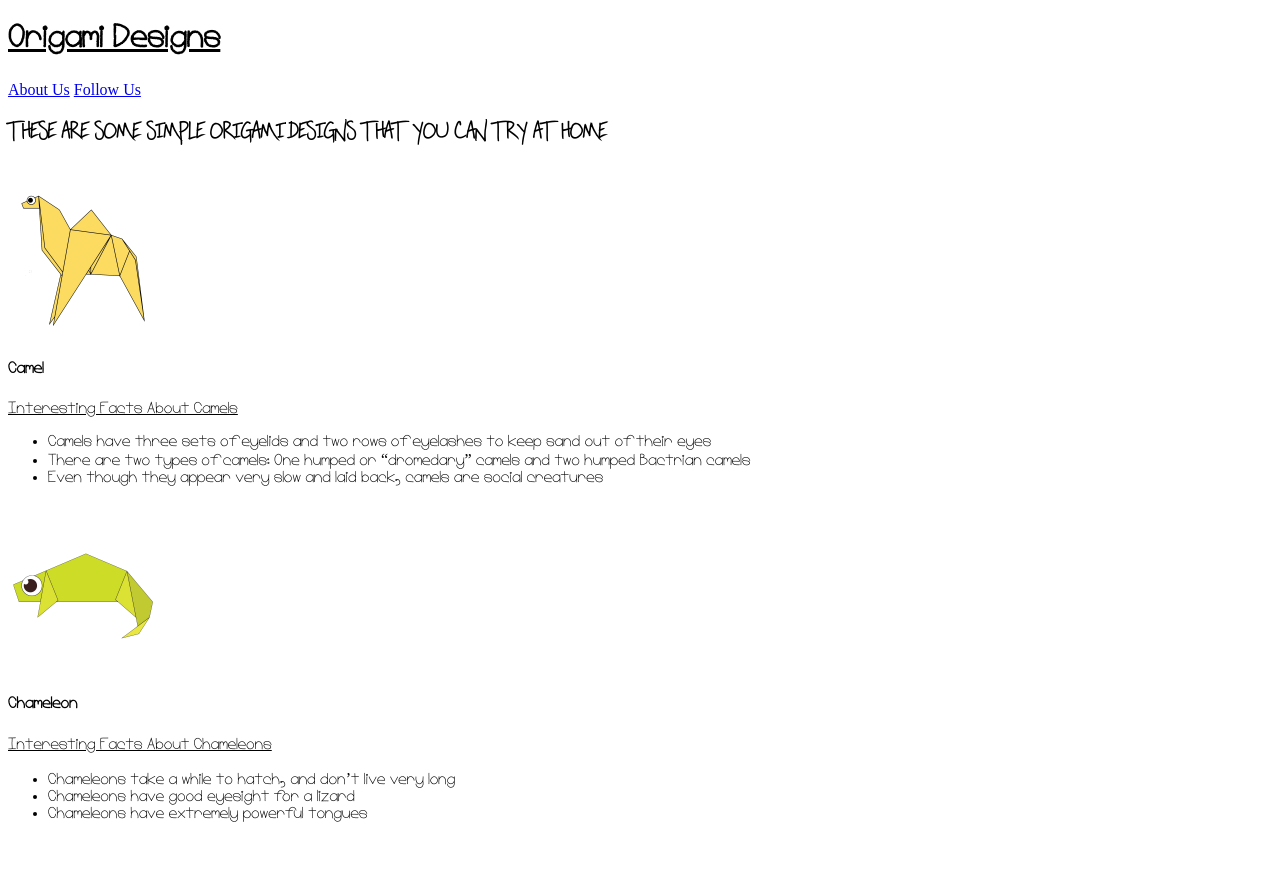
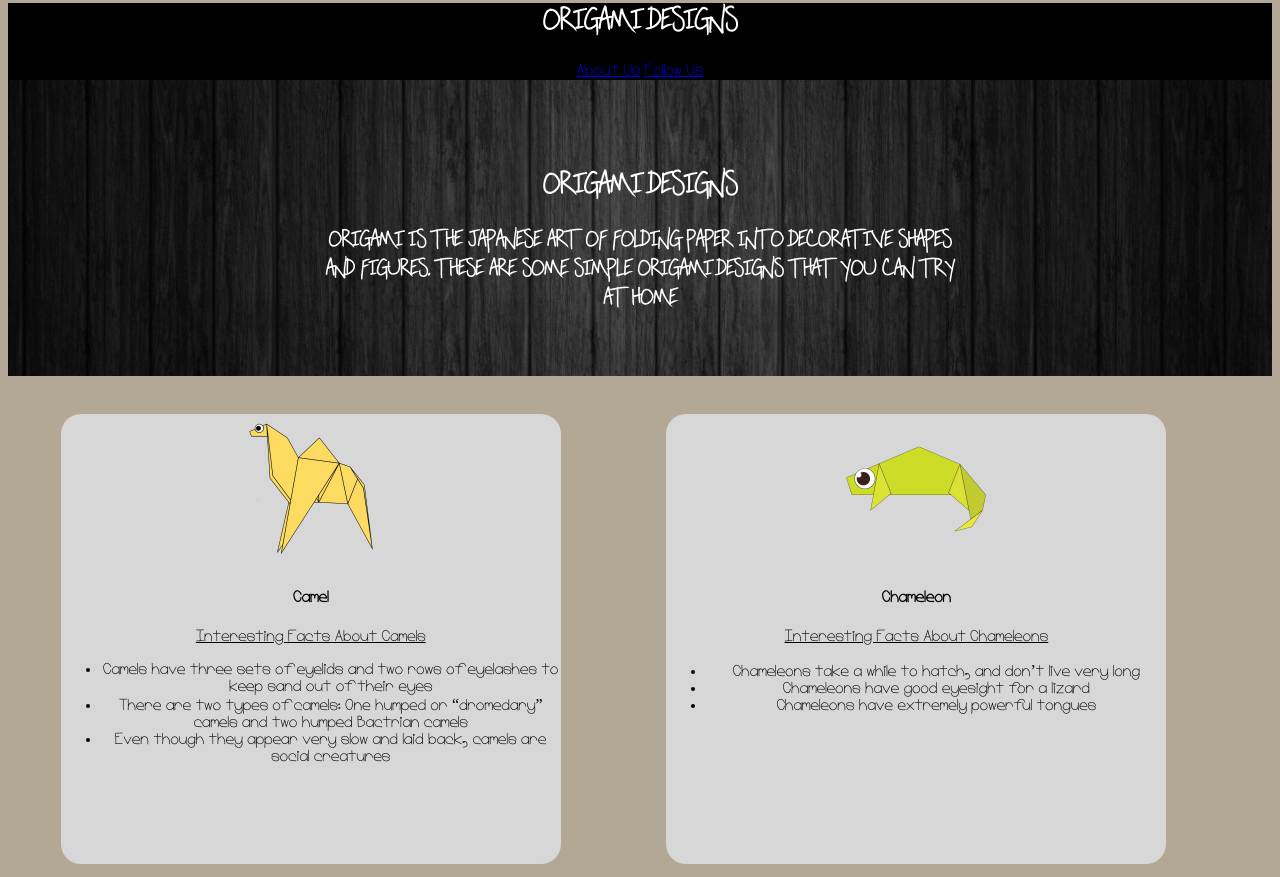
Before and after one commit to ts6ki/Project-50, a plain HTML site: page index.html in a window 1280 px wide. Shown: the top 877 px of the page. Drawn offline with Linux system fonts and the light colour scheme.

Commit message:
Add files via upload

```diff
--- a/index.html
+++ b/index.html
@@ -10,22 +10,35 @@
 
     <body>
 
-        <header>
-            <h1> <u>Origami Designs</u> </h1>
+        <div class = "header">
+            <div class = "headingLine">
+                <h1 style="color:white" >Origami Designs</h1>
+            </div>
+            <div class = "menu">
                 <a href="about.html">About Us</a>
                 <a href="followus.html">Follow Us</a>
-        </header>
+            </div>
 
-        <subheader>
-            <h2>These are some simple origami designs that you can try at home</h2>
-        </subheader>
+        </div>
+
+        <div class = "bodyImage">
+            <img src="background.jpeg" height="100%" width="100%">
+
+            <div class = "subheader">
+                <h1 style="color:white">Origami Designs</h1>
+                <h2 style="color:white">Origami is the Japanese art of folding paper into decorative shapes and figures. These are some simple origami designs that you can try at home</h2>
+            </div>
+
+        </div>
 
 
         <br>
 
-        <designs>
+        <div class = "designs">
 
-            <camel>
+            <center>
+            <div class = "item">
+                <p>
                     <a href="http://origami.me/camel/" target=”_blank”> <img src="camel.png" width=150 height=150 /></a>
                     <p> <h4>Camel</h4> </p>
                     <p> <u>Interesting Facts About Camels</u> </p>
@@ -34,12 +47,15 @@
                         <li>There are two types of camels: One humped or “dromedary” camels and two humped Bactrian camels</li>
                         <li>Even though they appear very slow and laid back, camels are social creatures</li>
                     </ul>
-            </camel>
+                </p>
+            </div>
+        </center>
 
 
             <br>
-
-            <chameleon>
+        <center>
+            <div class = "item">
+                <p>
                     <a href="http://origami.me/chameleon/" target=”_blank”> <img src="chameleon.png" width=150 height=150 /></a>
                     <p> <h4>Chameleon</h4> </p>
                     <p> <u>Interesting Facts About Chameleons</u> </p>
@@ -48,11 +64,15 @@
                         <li>Chameleons have good eyesight for a lizard</li>
                         <li>Chameleons have extremely powerful tongues</li>
                     </ul>
-            </chameleon>
+                </p>
+            </div>
+        </center>
 
             <br>
 
-            <cicada>
+        <center>
+            <div class = "item">
+                <p>
                     <a href="http://origami.me/cicada/" target=”_blank”> <img src="cicada.png" width=150 height=150 /></a>
                     <p> <h4>Cicada</h4> </p>
                     <p> <u>Interesting Facts About Cicadas</u> </p>
@@ -61,10 +81,15 @@
                         <li>All cicada species in North America came from a common ancestor</li>
                         <li>Their wings are transparent and can seem rainbow-hued when held up to a light source</li>
                     </ul>
-            </cicada>
+                </p>
+            </div>
+        </center>
 
             <br>
-            <panda>
+
+        <center>
+            <div class = "item">
+                <p>
                     <a href="http://origami.me/panda/" target=”_blank”> <img src="panda.png" width=150 height=150 /></a>
                     <p> <h4>Panda</h4> </p>
                     <p> <u>Interesting Facts About Pandas</u> </p>
@@ -73,11 +98,14 @@
                         <li>Giant pandas are good at climbing trees and can also swim</li>
                         <li>An adult can eat 12–38 kilos of bamboo per day</li>
                     </ul>
-            </panda>
+                </p>
+            </div>
+        </center>
 
             <br>
-
-            <pigeon>
+        <center>
+            <div class = "item">
+                <p>
                     <a href="http://origami.me/pigeon/" target=”_blank”> <img src="pigeon.png" width=150 height=150 /></a>
                     <p> <h4>Pigeon</h4> </p>
                     <p> <u>Interesting Facts About Pigeons</u> </p>
@@ -86,11 +114,15 @@
                         <li>Pigeons mate for life, and tend to raise two chicks at the same time</li>
                         <li>Pigeons are incredibly complex and intelligent animals. They are one of only a small number of species to pass the ‘mirror test’ – a test of self recognition. They can also recognise each letter of the human alphabet, differentiate between photographs, and even distinguish different humans within a photograph.</li>
                     </ul>
-            </pigeon>
+                </p>
+            </div>
+        </center>
 
             <br>
 
-            <teddy>
+        <center>
+            <div class = "item">
+                <p>
                     <a href="http://origami.me/teddy/" target=”_blank”> <img src="teddy.png" width=150 height=150 /></a>
                     <p> <h4>Teddy Bear</h4> </p>
                     <p> <u>Interesting Facts About Teddy Bears</u> </p>
@@ -99,9 +131,11 @@
                         <li>In 1902 in Germany, Steiff launched “Bear 55 PB”, the first toy bear with jointed arms and legs</li>
                         <li>The world's smallest stitched teddy bear is a mere 0.29 inches tall</li>
                     </ul>
-            </teddy>
+                </p>
+            </div>
+        </center>
 
-        </designs>
+        </div>
 
     </body>
 
--- a/style.css
+++ b/style.css
@@ -1,17 +1,63 @@
 @font-face { font-family: OakLawn; src: url('OakLawn.ttf'); }
 @font-face { font-family: MostlyMono; src: url('MostlyMono.ttf'); }
 
-
-h4, ul, u{
-    font-family: MostlyMono
+.headingLine {
+    margin-top: -18px;
 }
 
-h1, h2{
-    font-family: OakLawn
- }
+.header{
+    background-color:black;
+    text-align:center
 
-.origami{
+    /*display: flex;
+    justify-content: space-evenly;
+    flex-wrap: wrap;*/
+}
+
+.subheader{
+    position: absolute;
+    text-align:center
+}
+
+.subheader{
+    position: absolute;
+    top: 30%;
+    left: 50%;
+
+    transform: translate(-50%, -50%);
+
+}
+
+.header{
+    font-family: "OakLawn";
+}
+
+.menu{
+    font-family: "MostlyMono";
+}
+
+.subheader{
+    font-family: "OakLawn";
+}
+
+.designs{
+    font-family: "MostlyMono";
     display: flex;
     justify-content: space-evenly;
     flex-wrap: wrap;
 }
+
+.item {
+    border-radius: 20px;
+    background-color: #D7D7D7;
+    width: 500px;
+    height: 450px;
+    margin-right: auto;
+    margin-left: auto;
+
+}
+
+body{
+    background-color: #B3A796;
+    /*color: white;*/
+}
```
Also changed, not shown: background.jpeg (added), itemCard.jpeg (added). Lines whose indentation alone changed are shown as unchanged.
